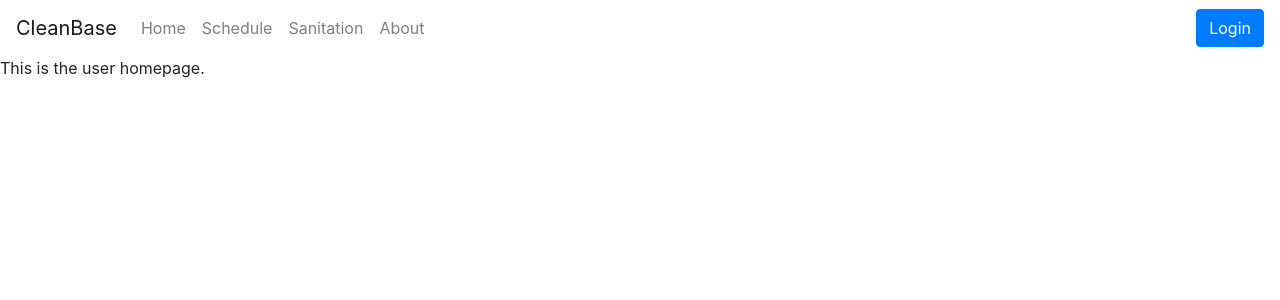
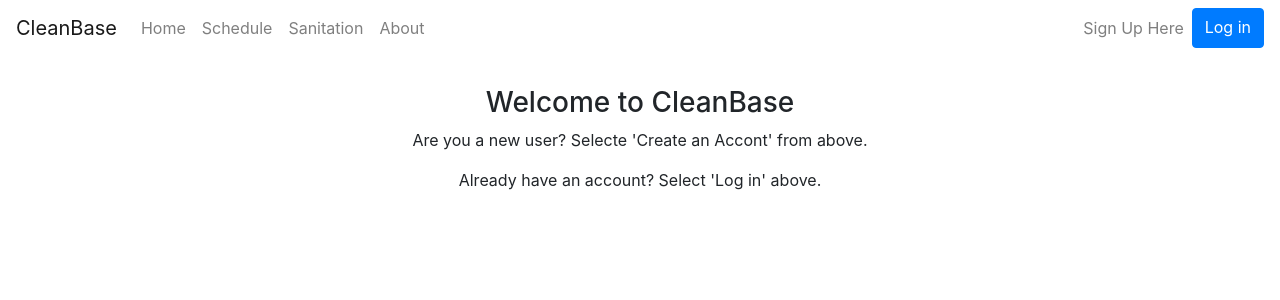
Before and after one commit to katerinaboyer/cleanbase, a React (Create React App) app: page / in a window 1280 px wide. Shown: the top 300 px of the page. Built offline with nearby package versions, Linux system fonts and the light colour scheme.

Commit message:
added landing page

```diff
--- a/src/App.js
+++ b/src/App.js
@@ -6,6 +6,7 @@ import { getUser } from './store/selectors';
 import "bootstrap/dist/css/bootstrap.min.css";
 
 import CreateUser from './components/create-user.component';
+import LandingPage from './components/landing-page.component';
 import HomePage from './components/user-homepage.component';
 import SignIn from './components/signin.component';
 import Schedule from './components/schedule.component';
@@ -24,7 +25,8 @@ function App(props) {
     <Router>
       <NavigationBar />
       <Switch>
-        <Route exact path="/" component={HomePage} />
+        <Route exact path="/" component={LandingPage} />
+        <Route exact path="/home" component={HomePage} />
         <Route exact path="/user" component={CreateUser} />
         <Route exact path="/signin" component={SignIn} />
         <PrivateRoute path="/reservation" component={CreateReservation} />
--- /dev/null
+++ b/src/components/landing-page.component.js
@@ -0,0 +1,31 @@
+import React from 'react';
+import { connect } from "react-redux";
+import { useHistory } from "react-router-dom";
+
+import { Container, Row, Col } from 'react-bootstrap';
+
+const LandingPage = (props) => {
+  const user = props.user;
+  const history = useHistory();
+
+  if (user.name === '') {
+    return (
+      <Container>
+        <Row className="justify-content-md-center my-auto" style={{ padding: '30px' }}>
+          <Col xs={12} style={{ textAlign: 'center' }}>
+            <h3>Welcome to CleanBase</h3>
+            <p>Are you a new user?  Selecte 'Create an Accont' from above.</p>
+            <p>Already have an account?  Select 'Log in' above.</p>
+          </Col>
+        </Row>
+      </Container>
+    );
+  } else {
+    history.push("/home");
+    return (<div></div>);
+  }
+}
+
+const mapStateToProps = (state) => {return state};
+
+export default connect(mapStateToProps)(LandingPage);
--- a/src/components/navbar.component.jsx
+++ b/src/components/navbar.component.jsx
@@ -1,6 +1,6 @@
-import React, { Component } from 'react';
-import { Link, useHistory } from 'react-router-dom';
-import { Navbar, Nav, Form, Button } from 'react-bootstrap';
+import React from 'react';
+import { Link, useHistory, useLocation } from 'react-router-dom';
+import { Navbar, Nav, Button } from 'react-bootstrap';
 import { connect, useSelector } from "react-redux";
 import { storeLogout } from '../store/userReducer';
 import { getUser } from '../store/selectors';
@@ -8,6 +8,7 @@ import { getUser } from '../store/selectors';
 const NavigationBar = (props) => {
 
   const history = useHistory();
+  const location = useLocation();
   const user = useSelector(getUser);
 
   const logout = () => {
@@ -21,14 +22,25 @@ const NavigationBar = (props) => {
       <Navbar.Toggle aria-controls="basic-navbar-nav" />
       <Navbar.Collapse id="basic-navbar-nav">
         <Nav className="mr-auto">
-          <Nav.Link href="/">Home</Nav.Link>
+          <Nav.Link href="/home">Home</Nav.Link>
           <Nav.Link href="/schedule">Schedule</Nav.Link>
           <Nav.Link href="/sanitation">Sanitation</Nav.Link>
           <Nav.Link href="/about">About</Nav.Link>
         </Nav>
         <Nav className="justify-content-end">
-          {(user.name === '') && <Button href="/signin">Login</Button>}
-          {(user.name != '') && <Button onClick={logout}>Logout</Button>}
+          {(user.name === ''  && location.pathname !== "/user") &&
+            <>
+              <Nav.Link href="/user">Sign Up Here</Nav.Link>
+              <Button href="/signin">Log in</Button>
+            </>
+          }
+          {(user.name === '' && location.pathname === "/user" && <Button href="/signin">Log in</Button>)}
+          {(user.name !== '') && (
+            <>
+              <Navbar.Brand>Logged in as: {user.name}</Navbar.Brand>
+              <Button onClick={logout}>Logout</Button>
+            </>
+          )}
         </Nav>
       </Navbar.Collapse>
     </Navbar>
--- a/src/components/signin.component.js
+++ b/src/components/signin.component.js
@@ -1,10 +1,8 @@
 import React, { useState } from "react";
-import { connect, useSelector } from "react-redux";
-import { Redirect, useHistory } from "react-router-dom";
+import { connect } from "react-redux";
+import { useHistory } from "react-router-dom";
 import axios from "axios";
-import { Link } from 'react-router';
 import { storeLogin } from '../store/userReducer';
-import { getUser } from '../store/selectors';
 
 const bcrypt = require('bcryptjs');
 
@@ -37,7 +35,7 @@ const SignIn = (props) => {
             }
 
             props.storeLogin(signedInUser);
-            history.push('/');
+            history.push('/home');
           } else { // user is not signed in
             console.log('invalid sign in');
           }
--- a/src/components/user-homepage.component.js
+++ b/src/components/user-homepage.component.js
@@ -1,12 +1,6 @@
 import React, { Component } from "react";
-import axios from "axios";
-import { Link } from 'react-router';
 
 export default class HomePage extends Component {
-    constructor(props) {
-        super(props);
-    }
-
     render() {
       return (
         <div>
```
